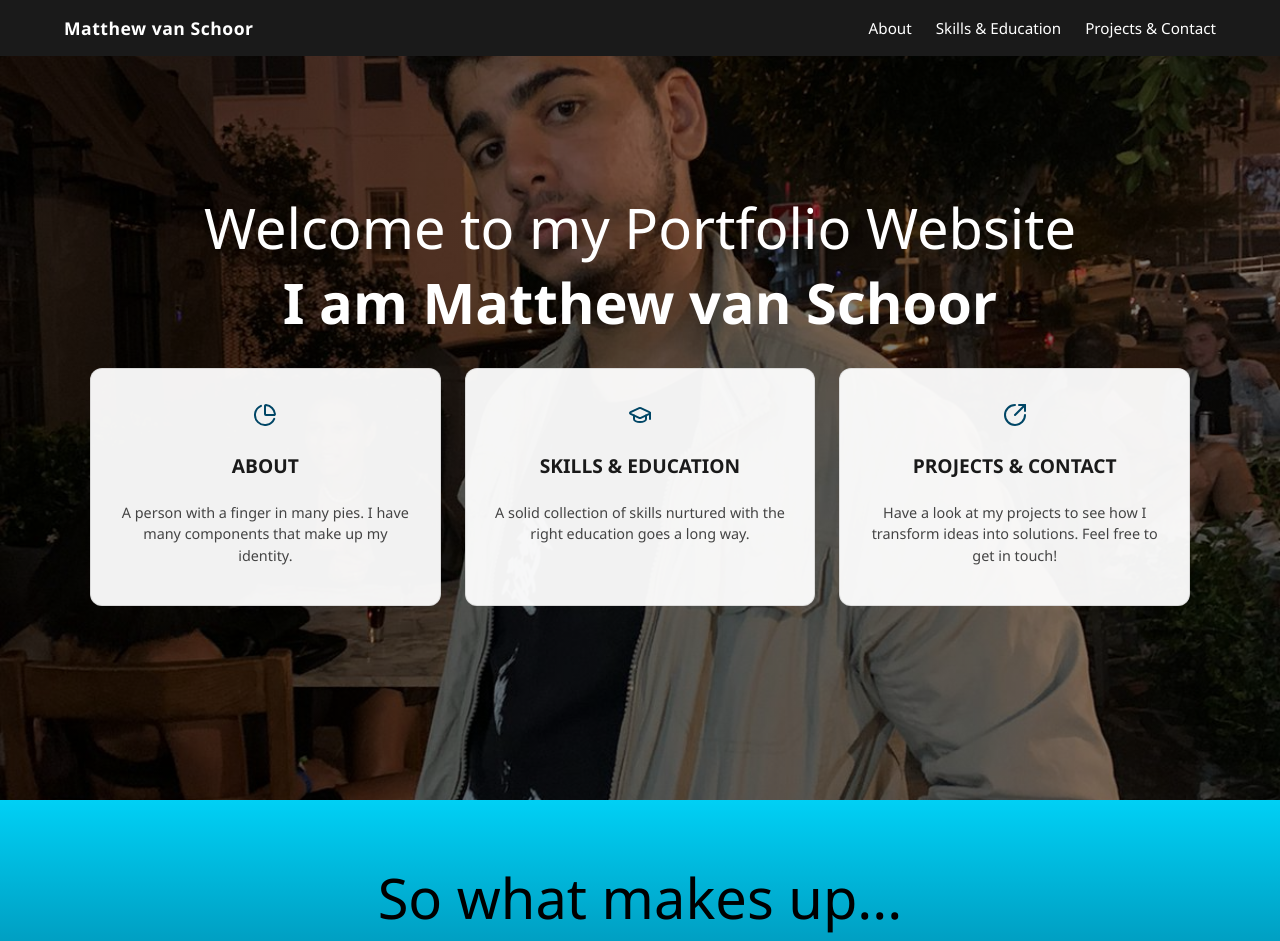
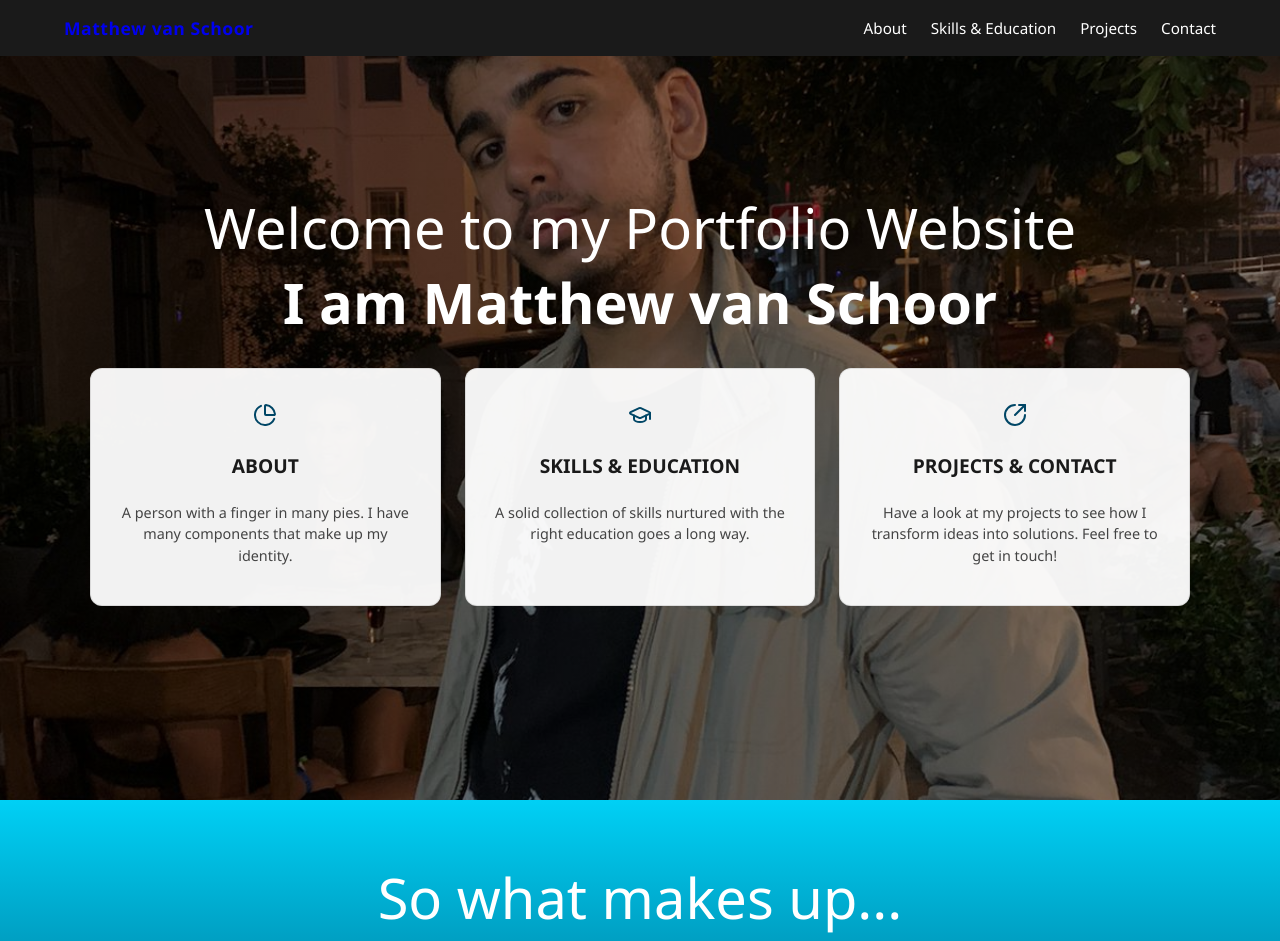
Before and after one commit to Floofs75/portfolio-website, a React (Create React App) app: page / in a window 1280 px wide. Shown: the top 941 px of the page. Built offline with nearby package versions, Linux system fonts and the light colour scheme.

Commit message:
Some CSS updates.

```diff
--- a/src/components/about/About.css
+++ b/src/components/about/About.css
@@ -28,7 +28,7 @@
     font-size: clamp(2.2rem, 8vw, 3.5rem);
     font-weight: 500;
     line-height: 1.2;
-    color: black;
+    color: white;
     margin: 0;
 }
 
--- a/src/components/contact/Contact.jsx
+++ b/src/components/contact/Contact.jsx
@@ -33,7 +33,7 @@ function Contact() {
 
 
     return(
-        <div className="contact-page">
+        <div className="contact-page" id="contact">
             <div className="contact-wrapper">
                 <header className="contact-intro">
                     <h1 className="contact-heading">Let's Connect</h1>
--- a/src/components/navbar/Navbar.css
+++ b/src/components/navbar/Navbar.css
@@ -17,6 +17,7 @@
     font-size: 1.1rem;
     letter-spacing: 0.5px;
     flex-shrink: 0;
+    text-decoration: none;
 }
 
 .pageLinks {
--- a/src/components/navbar/Navbar.jsx
+++ b/src/components/navbar/Navbar.jsx
@@ -4,12 +4,13 @@ import './Navbar.css';
 const Navbar = () => {
     return (
         <nav className="navbar">
-            <div className="navName">Matthew van Schoor</div>
+            <a className="navName" href="home">Matthew van Schoor</a>
 
             <ul className="pageLinks">
                 <li><a href="#about">About</a></li>
                 <li><a href="#skills">Skills & Education</a></li>
-                <li><a href="#projects">Projects & Contact</a></li>
+                <li><a href="#projects">Projects</a></li>
+                <li><a href="#contact">Contact</a></li>
             </ul>
         </nav>
     );
```
Also changed, not shown: 1 other file (tests, documents, lock files or other folders).
